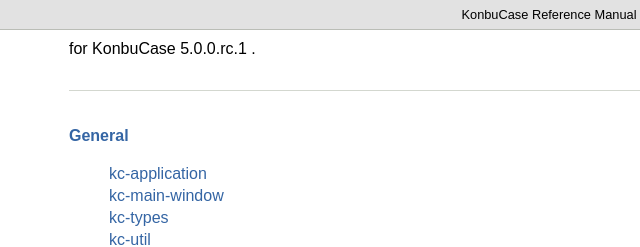
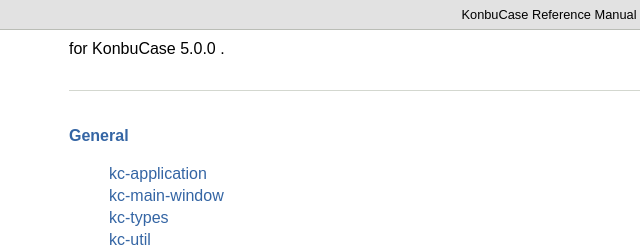
Before and after one commit to ryonakano/konbucase, a plain HTML site: page index.html in a window 1280 px wide. Shown: the top 247 px of the page, 91-731 px from the left. Drawn offline with Linux system fonts and the light colour scheme.

Commit message:
docs: Update to 5.0.0

```diff
--- a/index.html
+++ b/index.html
@@ -15,7 +15,7 @@
 <div>
 <div><table class="navigation" id="top" width="100%" cellpadding="2" cellspacing="0"><tr><th valign="middle"><p class="title">KonbuCase Reference Manual</p></th></tr></table></div>
 <div><p class="releaseinfo">
-      for KonbuCase 5.0.0.rc.1
+      for KonbuCase 5.0.0
 .
     </p></div>
 </div>
```
